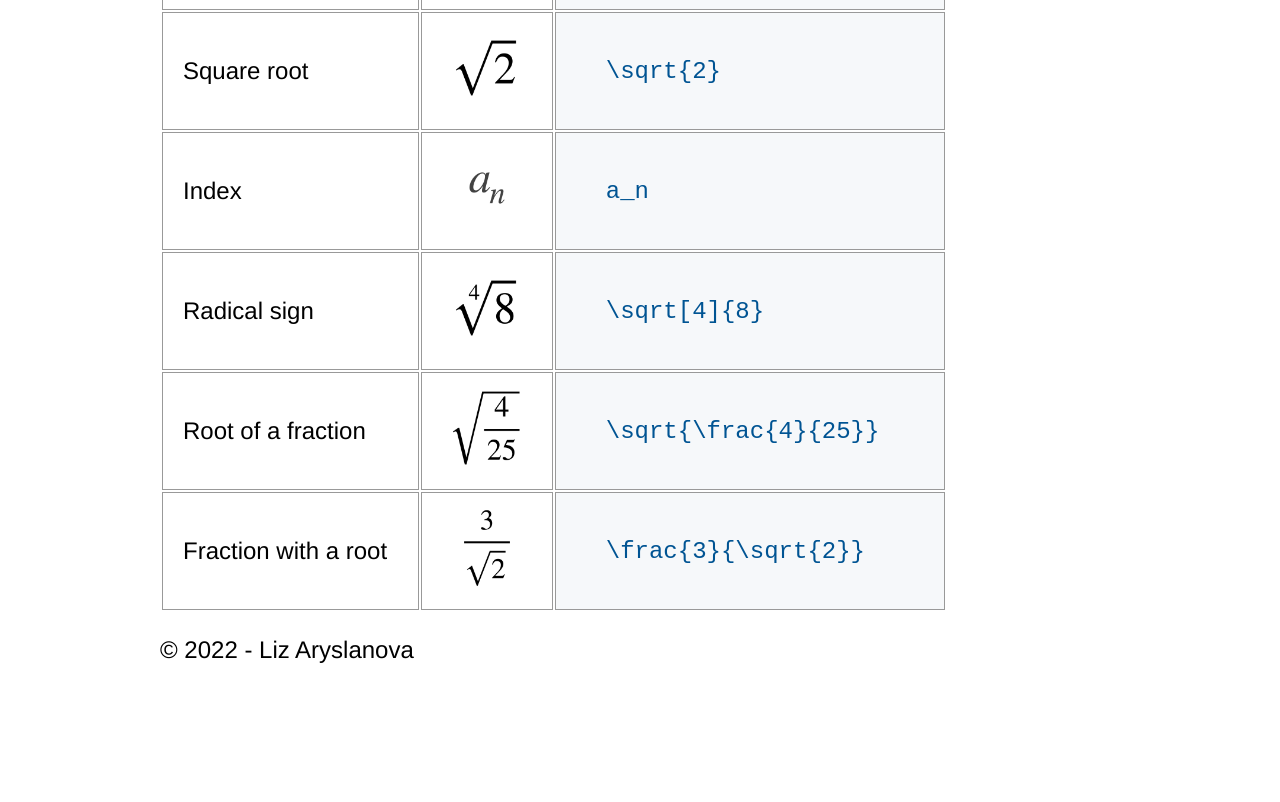
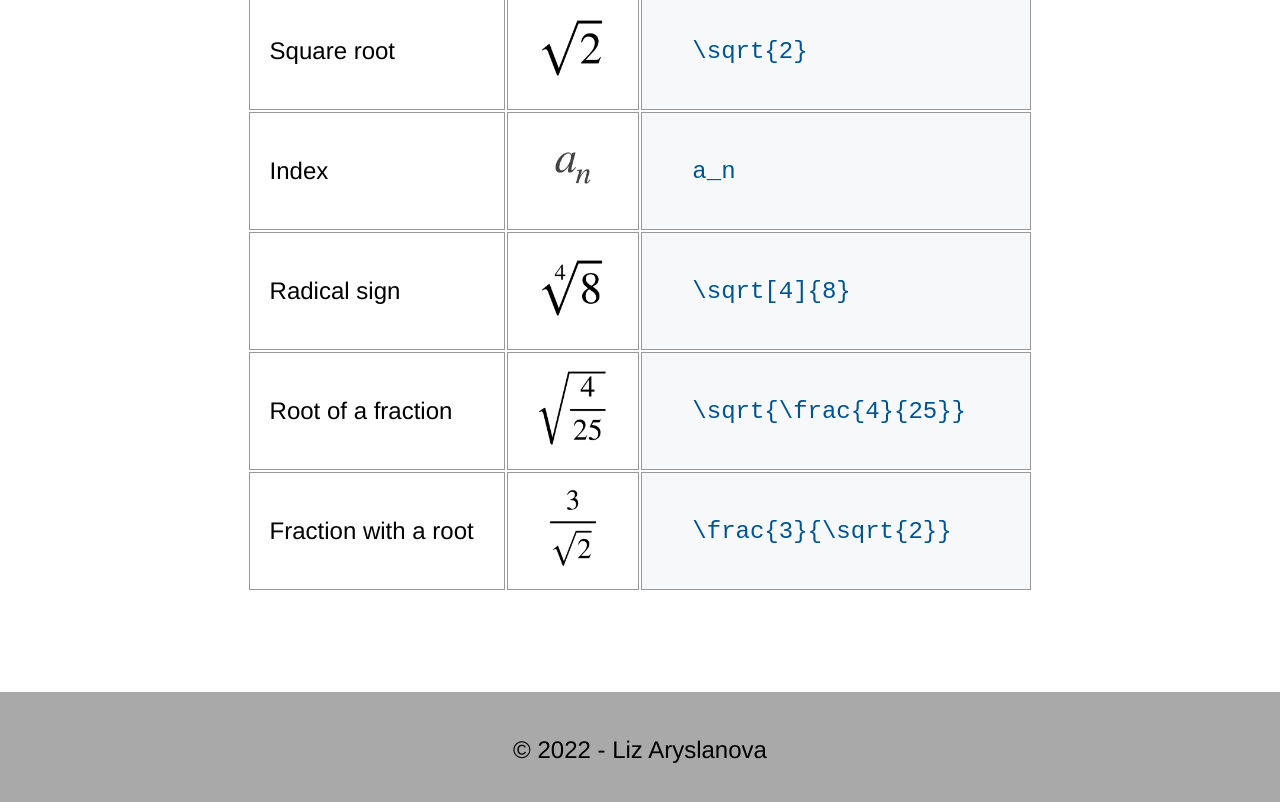
Before and after one commit to LizAryslanova/latex-for-apple, a plain HTML site: page pages/basic_arithmetic.html in a window 1280 px wide. Shown: the part 1581-2383 px from the top of the page. Before the commit the page ends 2289 px from the top, so only its background shows below. Drawn offline with Linux system fonts and the light colour scheme.

Commit message:
Footer, margins and padding

```diff
--- a/style.css
+++ b/style.css
@@ -3,10 +3,12 @@ body {
     color: #303;
 
 
-    width: 960px;
+
+ /*   width: 960px; */
     min-width: 960px;
     margin: 0 auto;
-    padding: 20px;
+
+
 
 
     font-size: 24px;
@@ -17,6 +19,7 @@ body {
 
 
 .box {
+
     box-sizing: border-box;
 
     margin: 0 20px 30px 20px;
@@ -91,11 +94,6 @@ img {
 }
 
 
-#footer {
-
-    clear:  both;
-}
-
 
 
 
@@ -128,3 +126,41 @@ td, th {
     font-size: 20px;
 
 }
+
+
+
+footer {
+    background-color: darkgray;
+
+    margin-top: 100px;
+
+    padding: 20px 0 30px;
+    vertical-align: middle;
+
+    bottom:0;
+    width:100%;
+    height:60px;   /* Height of the footer */
+    text-align: center;
+
+
+    clear:  both;
+
+
+}
+
+
+table {
+     margin-left: auto;
+     margin-right: auto;
+}
+
+
+h1 {
+     margin-left: auto;
+     margin-right: auto;
+     padding-left: clamp(150px, 25%, 1500px);  /*A clamp takes three values; the minimum, preferred, and maximum values, in that order. */
+     padding-right: clamp(450px, 25%, 1500px);
+     text-align: center;
+
+
+ }
```
